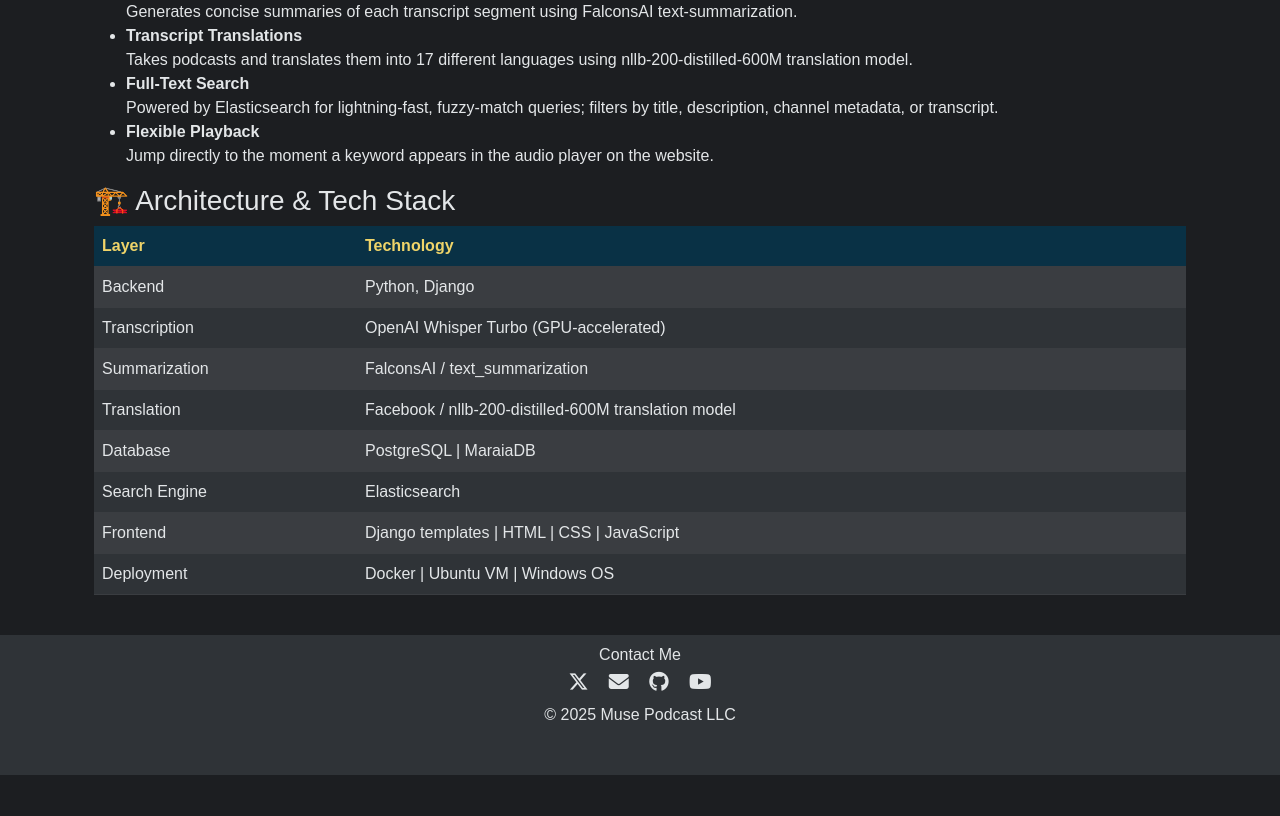
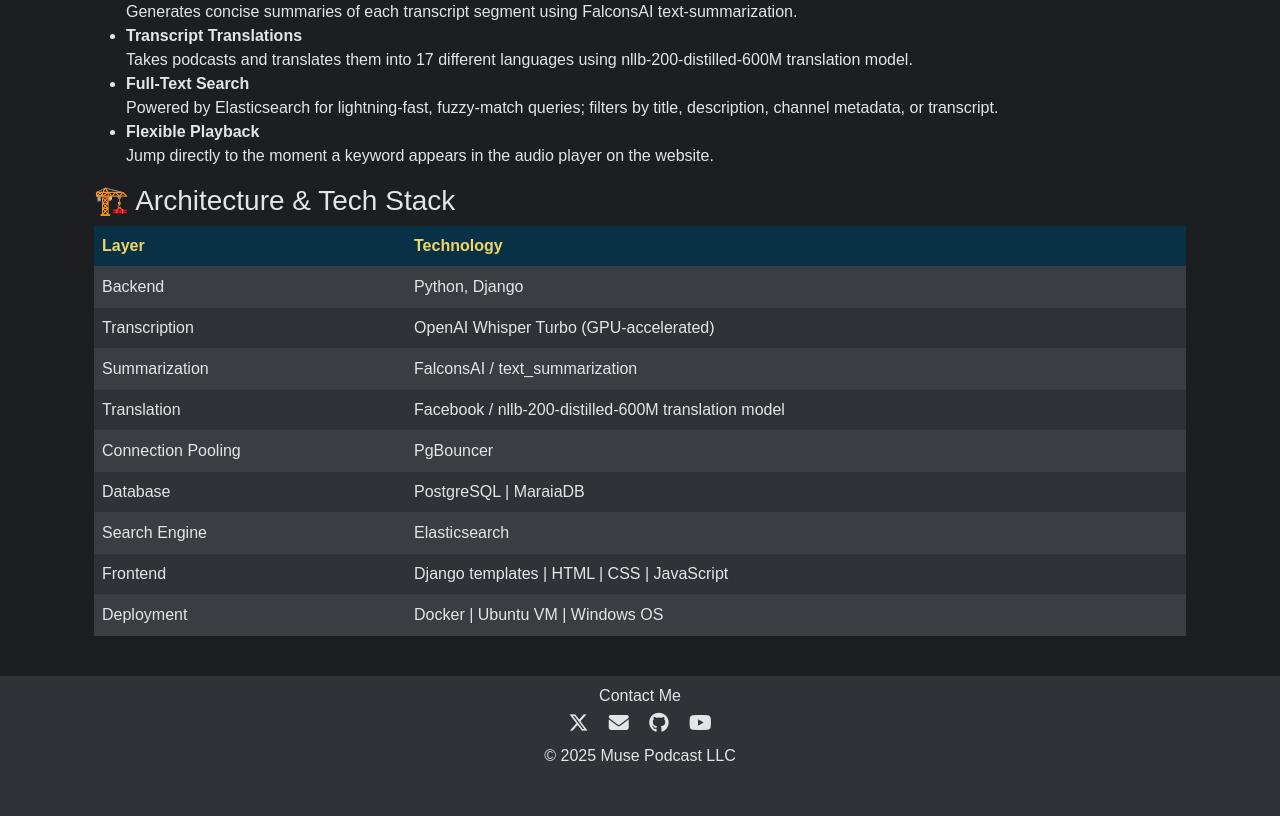
Before and after one commit to musepodcast/podcast-search-engine, a Django app: page / in a window 1280 px wide. Shown: the part 1514-2330 px from the top of the page. Before the commit the page ends 2289 px from the top, so only its background shows below. Run offline with Django 5.2, Linux system fonts and the light colour scheme; parts of the project's set-up code (start-up, migrations or seed data) failed here and were passed over; some libraries are stand-ins or nearby versions.

Commit message:
PATCH: Fixed tech stack display for home page on website and for README file on github

```diff
--- a/podcast_web_app/podcasts/templates/podcasts/home.html
+++ b/podcast_web_app/podcasts/templates/podcasts/home.html
@@ -76,6 +76,9 @@
         <td>{% trans "Translation" %}</td><td>{% trans "Facebook / nllb-200-distilled-600M translation model" %}</td>
       </tr>
       <tr>
+        <td>{% trans "Connection Pooling" %}</td><td>{% trans "PgBouncer" %}</td>
+      </tr>
+      <tr>
         <td>{% trans "Database" %}</td><td>{% trans "PostgreSQL | MaraiaDB" %}</td>
       </tr>
       <tr>
```
Also changed, not shown: README.md.
